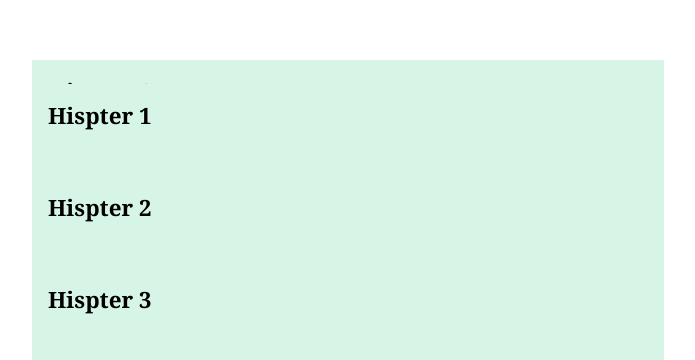
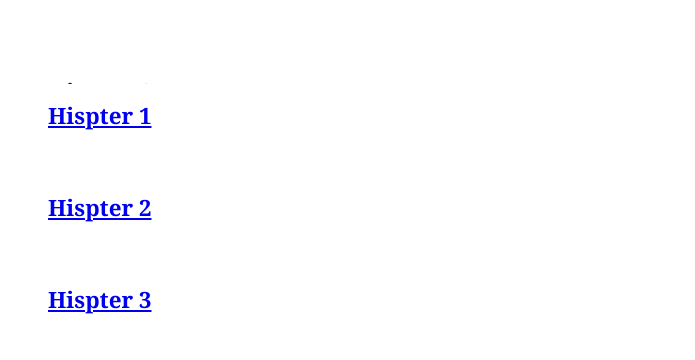
Before and after one commit to robrkerr/me, a React app: page / in a window 1280 px wide. Shown: the part 440-800 px from the top of the page, without its empty margins (308-1003 px from the left). Built offline with nearby package versions, Linux system fonts and the light colour scheme.

Commit message:
Headings are now clickable taking you to that section.

```diff
--- a/src/components/App.js
+++ b/src/components/App.js
@@ -4,10 +4,12 @@ import Section from './Section'
 import Headings from './Headings'
 
 const sections = [
-  'Hispter 1',
-  'Hispter 2',
-  'Hispter 3'
+  {id: 1, heading: 'Hispter 1'},
+  {id: 2, heading: 'Hispter 2'},
+  {id: 3, heading: 'Hispter 3'}
 ]
+
+const rowHeight = 60
 
 export default class App extends Component {
   constructor(props) {
@@ -31,7 +33,6 @@ export default class App extends Component {
 
   updateScroll(event,newPositions) {
     const element = ReactDOM.findDOMNode(this)
-    const rowHeight = 60
     const positions = newPositions || this.state.positions
     const topHeadingHeight = positions.filter(p => p == 'above').length * rowHeight
     const bottomHeadingHeight = positions.filter(p => p == 'below').length * rowHeight
@@ -66,7 +67,7 @@ export default class App extends Component {
       <div className="main">
         <div id="scrolling" className="scrolling-container">
           <div className="scrolling-container-inner">
-            <Section index={0} heading={sections[0]} scroll={this.state.scroll} margins={this.state.margins} position={this.state.positions[0]} onEnterExit={onEnterExit}>
+            <Section index={0} sections={sections} scroll={this.state.scroll} margins={this.state.margins} positions={this.state.positions} rowHeight={rowHeight} onEnterExit={onEnterExit}>
               Pop-up cardigan craft beer skateboard. Austin helvetica neutra trust fund post-ironic, synth authentic ethical. Seitan neutra jean shorts keffiyeh, DIY cornhole 8-bit artisan swag master cleanse meditation green juice godard occupy cred. Marfa wayfarers fixie cardigan shabby chic lomo. Literally tumblr bespoke pug XOXO, shoreditch 3 wolf moon echo park. Tacos humblebrag fingerstache chambray crucifix lumbersexual. Mumblecore keytar tumblr, slow-carb bespoke four loko four dollar toast.
 
               Photo booth migas banjo, trust fund retro kombucha deep v lo-fi tacos food truck godard humblebrag umami. Skateboard health goth try-hard, etsy schlitz mixtape pour-over messenger bag. Portland tofu flexitarian ennui, occupy beard squid locavore trust fund taxidermy. Asymmetrical gentrify neutra, cold-pressed drinking vinegar heirloom banh mi. Plaid man braid fashion axe, farm-to-table mixtape distillery ethical leggings banh mi food truck venmo gentrify narwhal taxidermy keytar. Occupy neutra banjo, pabst raw denim single-origin coffee venmo everyday carry aesthetic. Aesthetic bespoke hammock PBR&B lomo.
@@ -75,7 +76,7 @@ export default class App extends Component {
 
               Heirloom intelligentsia readymade XOXO VHS. Bicycle rights drinking vinegar street art scenester. Wolf man bun salvia kogi. Mixtape crucifix keytar, williamsburg helvetica twee 3 wolf moon cray mlkshk deep v. Hoodie pop-up pickled biodiesel. Pinterest crucifix skateboard, scenester sartorial blog listicle before they sold out 8-bit lo-fi health goth typewriter cornhole franzen. Heirloom typewriter blue bottle chartreuse fingerstache cronut.
             </Section>
-            <Section index={1} heading={sections[1]} scroll={this.state.scroll} margins={this.state.margins} position={this.state.positions[1]} onEnterExit={onEnterExit}>
+            <Section index={1} sections={sections} scroll={this.state.scroll} margins={this.state.margins} positions={this.state.positions} rowHeight={rowHeight} onEnterExit={onEnterExit}>
               Pop-up cardigan craft beer skateboard. Austin helvetica neutra trust fund post-ironic, synth authentic ethical. Seitan neutra jean shorts keffiyeh, DIY cornhole 8-bit artisan swag master cleanse meditation green juice godard occupy cred. Marfa wayfarers fixie cardigan shabby chic lomo. Literally tumblr bespoke pug XOXO, shoreditch 3 wolf moon echo park. Tacos humblebrag fingerstache chambray crucifix lumbersexual. Mumblecore keytar tumblr, slow-carb bespoke four loko four dollar toast.
 
               Photo booth migas banjo, trust fund retro kombucha deep v lo-fi tacos food truck godard humblebrag umami. Skateboard health goth try-hard, etsy schlitz mixtape pour-over messenger bag. Portland tofu flexitarian ennui, occupy beard squid locavore trust fund taxidermy. Asymmetrical gentrify neutra, cold-pressed drinking vinegar heirloom banh mi. Plaid man braid fashion axe, farm-to-table mixtape distillery ethical leggings banh mi food truck venmo gentrify narwhal taxidermy keytar. Occupy neutra banjo, pabst raw denim single-origin coffee venmo everyday carry aesthetic. Aesthetic bespoke hammock PBR&B lomo.
@@ -84,7 +85,7 @@ export default class App extends Component {
 
               Heirloom intelligentsia readymade XOXO VHS. Bicycle rights drinking vinegar street art scenester. Wolf man bun salvia kogi. Mixtape crucifix keytar, williamsburg helvetica twee 3 wolf moon cray mlkshk deep v. Hoodie pop-up pickled biodiesel. Pinterest crucifix skateboard, scenester sartorial blog listicle before they sold out 8-bit lo-fi health goth typewriter cornhole franzen. Heirloom typewriter blue bottle chartreuse fingerstache cronut.
             </Section>
-            <Section index={2} heading={sections[2]} scroll={this.state.scroll} margins={this.state.margins} position={this.state.positions[2]} onEnterExit={onEnterExit}>
+            <Section index={2} sections={sections} scroll={this.state.scroll} margins={this.state.margins} positions={this.state.positions} rowHeight={rowHeight} onEnterExit={onEnterExit}>
               Pop-up cardigan craft beer skateboard. Austin helvetica neutra trust fund post-ironic, synth authentic ethical. Seitan neutra jean shorts keffiyeh, DIY cornhole 8-bit artisan swag master cleanse meditation green juice godard occupy cred. Marfa wayfarers fixie cardigan shabby chic lomo. Literally tumblr bespoke pug XOXO, shoreditch 3 wolf moon echo park. Tacos humblebrag fingerstache chambray crucifix lumbersexual. Mumblecore keytar tumblr, slow-carb bespoke four loko four dollar toast.
 
               Photo booth migas banjo, trust fund retro kombucha deep v lo-fi tacos food truck godard humblebrag umami. Skateboard health goth try-hard, etsy schlitz mixtape pour-over messenger bag. Portland tofu flexitarian ennui, occupy beard squid locavore trust fund taxidermy. Asymmetrical gentrify neutra, cold-pressed drinking vinegar heirloom banh mi. Plaid man braid fashion axe, farm-to-table mixtape distillery ethical leggings banh mi food truck venmo gentrify narwhal taxidermy keytar. Occupy neutra banjo, pabst raw denim single-origin coffee venmo everyday carry aesthetic. Aesthetic bespoke hammock PBR&B lomo.
--- a/src/components/Headings.js
+++ b/src/components/Headings.js
@@ -5,9 +5,11 @@ export default class Headings extends Component {
   render() {
     return <div className={"headings-" + this.props.type}>
     	{
-    		this.props.list.map((item,i) =>
-    			<div key={i} className="headings-row">{item}</div>
-    		)
+    		this.props.list.map((item,i) => {
+    			return <div key={i} className="section-heading">
+    				<a href={"#section-" + item.id}>{item.heading}</a>
+    			</div>
+    		})
     	}
    	</div>
   }
--- a/src/components/Section.js
+++ b/src/components/Section.js
@@ -4,26 +4,32 @@ import ReactDOM from 'react-dom'
 export default class Section extends Component {
 
 	componentWillUpdate(props) {
+		const position = props.positions[props.index]
 		const element = ReactDOM.findDOMNode(this)
     const height = element.getElementsByClassName('section-heading')[0].offsetHeight
     const offsetTop = element.offsetTop
-    if ((props.position != 'above') && (props.scroll.top + props.margins.top > offsetTop)) {
+    if ((position != 'above') && (props.scroll.top + props.margins.top > offsetTop)) {
     	props.onEnterExit(props.index,'above')
     }
-    if ((props.position == 'above') && (props.scroll.top + props.margins.top < offsetTop + height)) {
+    if ((position == 'above') && (props.scroll.top + props.margins.top < offsetTop + height)) {
     	props.onEnterExit(props.index,'within')
     }
-    if ((props.position != 'below') && (props.scroll.bottom - props.margins.bottom < offsetTop + height)) {
+    if ((position != 'below') && (props.scroll.bottom - props.margins.bottom < offsetTop + height)) {
     	props.onEnterExit(props.index,'below')
     }
-    if ((props.position == 'below') && (props.scroll.bottom - props.margins.bottom > offsetTop)) {
+    if ((position == 'below') && (props.scroll.bottom - props.margins.bottom > offsetTop)) {
     	props.onEnterExit(props.index,'within')
     }
 	}
 
   render() {
+  	const section = this.props.sections[this.props.index]
+  	const offset = -this.props.index*this.props.rowHeight
     return <div>
-    	<div className="section-heading">{this.props.heading}</div>
+    	<div className="section-heading">
+    		<div id={"section-" + section.id} style={{position: 'relative', top: offset}}></div>
+    		<a href={"#section-" + section.id}>{section.heading}</a>
+    	</div>
     	<div className="section-main">{this.props.children}</div>
    	</div>
   }
--- a/src/style/style.css
+++ b/src/style/style.css
@@ -40,12 +40,19 @@ body {
   height: 100%;
 }
 .section-heading {
+  position: relative;
   padding: 1rem;
   width: 100%;
   font-size: 1.4rem;
   font-weight: 600;
   height: 60px;
-  background-color: hsl(150,60%,90%);
+  /*background-color: hsl(150,60%,90%);*/
+  background-color: white;
+}
+.section-heading > a {
+  pointer-events: auto;
+  /*text-decoration: none;*/
+  /*color: black;*/
 }
 .section-main {
   padding: 1rem;
@@ -60,11 +67,3 @@ body {
   bottom: 0;
   width: 100%;
 }
-.headings-row {
-  padding: 1rem;
-  width: 100%;
-  font-size: 1.4rem;
-  font-weight: 600;
-  height: 60px;
-  background-color: hsl(150,60%,90%);
-}
```
